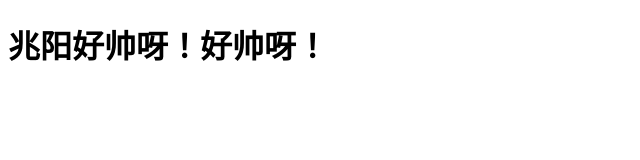
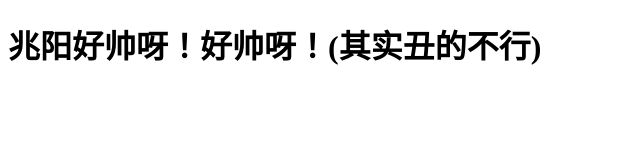
Before and after one commit to yanguv/yanguv.github.io, a plain HTML site: page index.html in a window 1280 px wide. Shown: the whole page, without its empty margins (0-640 px from the left). Drawn offline with Linux system fonts and the light colour scheme.

Commit message:
更新index.html，编写博文测试

```diff
--- a/index.html
+++ b/index.html
@@ -1,6 +1,6 @@
 <!DOCTYPE html>
 <html>
 <body>
-<h1>兆阳好帅呀！好帅呀！</h1>
+<h1>兆阳好帅呀！好帅呀！(其实丑的不行)</h1>
 </body>
 </html>
```
